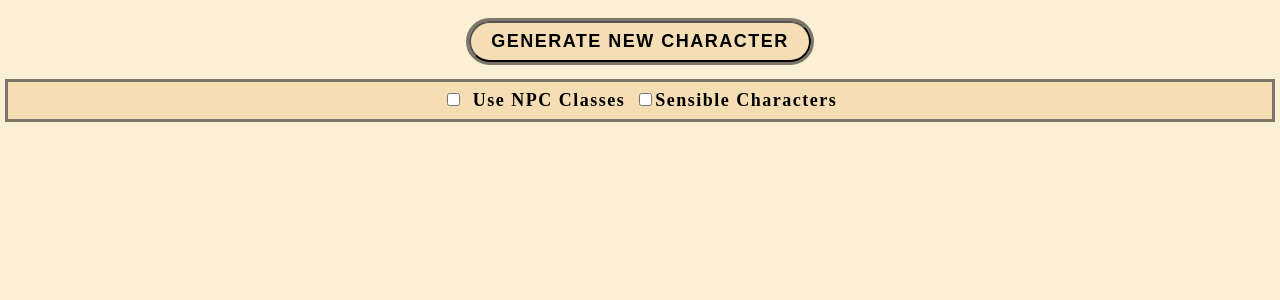
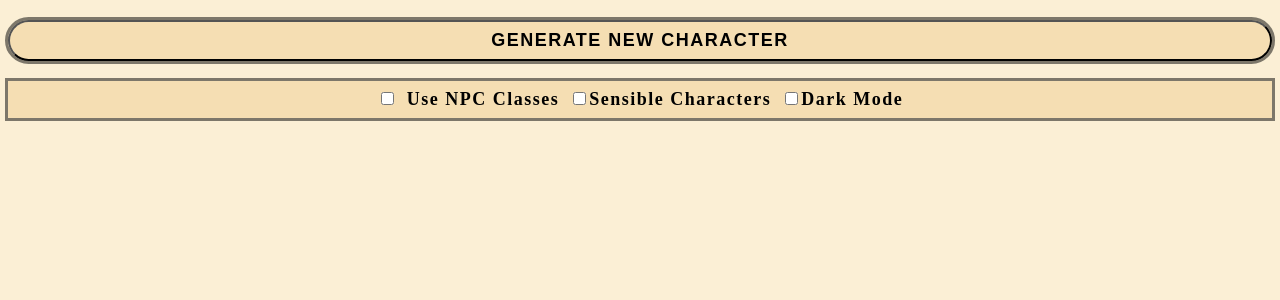
Before and after one commit to LordLuceus/mwcg, a React (Create React App) app: page / in a window 1280 px wide. Shown: the top 300 px of the page. Built offline with nearby package versions, Linux system fonts and the light colour scheme.

Commit message:
Add dark mode

```diff
--- a/src/App.css
+++ b/src/App.css
@@ -1,22 +1,3 @@
 body {
-  align-items: normal;
-  text-align: center;
-  background-color: #FBEFD5;
-  color: #000000;
-  display: flex;
-  flex-direction: column;
-  font-size: calc(10px + 2vmin);
-  justify-content: top;
-  min-height: 100vh;
-  padding-top: 1%;
-}
-
-.Background {
-  align-items: normal;
-  text-align: center;
-  justify-content: center;
-  display: flex;
-  flex-direction: column;
-  width: 90%;
   margin: auto;
 }
--- a/src/App.js
+++ b/src/App.js
@@ -234,6 +234,8 @@ export default function Creator() {
   const [data, setData] = useState();
   const [useNpcClasses, setNpcClassesChecked] = useState(false);
   const [buildSensibleCharacters, setSensibleCharsChecked] = useState(false);
+  const [darkMode, setDarkMode] = useState(false);
+
   const { height, width } = useWindowDimensions();
   const [tooltip, showTooltip] = useState(true);
 
@@ -249,11 +251,15 @@ export default function Creator() {
   const [idealsLocked, lockIdeals] = useState(false);
   const [flawsLocked, lockFlaws] = useState(false);
 
+
   const handleOnChangeNpcClasses = () => {
     setNpcClassesChecked(!useNpcClasses);
   };
   const handleOnChangeSensibleChars = () => {
     setSensibleCharsChecked(!buildSensibleCharacters);
+  };
+  const handleOnChangeDarkMode = () => {
+    setDarkMode(!darkMode);
   };
 
   function generateParents(knewParents, race, name) {
@@ -393,16 +399,28 @@ export default function Creator() {
   }
 
   return (
-    <div class="App">
+    <div
+      style={{
+        alignItems: 'normal',
+        textAlign: 'center',
+        color: '#000000',
+        display: 'flex',
+        flexDirection: 'column',
+        fontSize: 'calc(10px + 2vmin)',
+        justifyContent: 'top',
+        minHeight: '100vh',
+        padding: '20px 8px',
+        backgroundColor: darkMode ? '#121212' : '#FBEFD5',
+      }}>
       <button onClick={generateRandomCharacter}
         style={{
           padding: '8px 20px',
           marginBottom: 20,
-          backgroundColor: '#F5DEB3',
+          backgroundColor: darkMode ? '#1F1B24' : '#F5DEB3',
+          color: darkMode ? 'white' : 'black',
           outline: 'rgba(0,0,0,0.5) solid 3px',
           borderRadius: 100,
           fontSize: 18,
-          color: 'black',
           fontWeight: 700,
           letterSpacing: 1.5,
         }}
@@ -412,10 +430,10 @@ export default function Creator() {
       <div style={{
         padding: '8px 20px',
         marginBottom: 20,
-        backgroundColor: '#F5DEB3',
+        backgroundColor: darkMode ? '#1F1B24' : '#F5DEB3',
+        color: darkMode ? 'white' : 'black',
         outline: 'rgba(0,0,0,0.5) solid 3px',
         fontSize: 18,
-        color: 'black',
         fontWeight: 700,
         letterSpacing: 1.5,
         marginLeft: 'max(calc(40% - 635px), 0px)',
@@ -441,6 +459,7 @@ export default function Creator() {
             }}>
             <input type="checkbox" id="sensibleChars" name="sensibleChars" value="sensibleChars" checked={buildSensibleCharacters} onChange={handleOnChangeSensibleChars} />Sensible Characters
           </div>
+          <div>            <input type="checkbox" id="darkMode" name="darkMode" value="darkMode" checked={darkMode} onChange={handleOnChangeDarkMode} />Dark Mode</div>
         </div>
       </div>
       <div
@@ -470,19 +489,19 @@ export default function Creator() {
                 alignItems: 'stretch'
               }}
             >
-              <StatCard title={'name'} value={data.name} onToggle={lockName} />
-              <LockableDropdownStatCard title={'gender'} options={genders} value={data.gender} onToggle={lockGender} onChange={(selection) => { data.gender = selection.value }} />
-              <LockableDropdownStatCard title={'race'} options={races} value={data.race} onToggle={lockRace} onChange={(selection) => { data.race = selection.value }} />
-              <LockableDropdownStatCard title={'class'} options={playerClasses.concat(npcClasses)} value={data.characterClass} onToggle={lockClass} onChange={(selection) => { data.class = selection.value }} />
-              <LockableDropdownStatCard title={'birthsign'} options={birthsigns} value={data.birthsign} onToggle={lockBirthsign} onChange={(selection) => { data.birthsign = selection.value }} />
-              <LockableDropdownStatCard title={'nerevarine'} options={["Yes", "No"]} value={data.isNerevarine ? "Yes" : "No"} onToggle={lockMQ} onChange={(selection) => { data.isNerevarine = selection.value }} />
+              <StatCard title={'name'} value={data.name} onToggle={lockName} darkMode={darkMode} />
+              <LockableDropdownStatCard title={'gender'} options={genders} value={data.gender} onToggle={lockGender} onChange={(selection) => { data.gender = selection.value }} darkMode={darkMode} />
+              <LockableDropdownStatCard title={'race'} options={races} value={data.race} onToggle={lockRace} onChange={(selection) => { data.race = selection.value }} darkMode={darkMode} />
+              <LockableDropdownStatCard title={'class'} options={playerClasses.concat(npcClasses)} value={data.characterClass} onToggle={lockClass} onChange={(selection) => { data.class = selection.value }} darkMode={darkMode} />
+              <LockableDropdownStatCard title={'birthsign'} options={birthsigns} value={data.birthsign} onToggle={lockBirthsign} onChange={(selection) => { data.birthsign = selection.value }} darkMode={darkMode} />
+              <LockableDropdownStatCard title={'nerevarine'} options={["Yes", "No"]} value={data.isNerevarine ? "Yes" : "No"} onToggle={lockMQ} onChange={(selection) => { data.isNerevarine = selection.value }} darkMode={darkMode} />
               <LockableDropdownStatCard title={'occult'} options={["None", "Vampire", "Werewolf"]} value={data.isVampire
                 ? "Vampire"
                 : data.isWerewolf
                   ? "Werewolf"
                   : "None"
               } onToggle={lockOccult}
-                onChange={(selection) => { data.isVampire = selection.value == "Vampire"; data.isWerewolf = selection.value == "Werewolf" }} />
+                onChange={(selection) => { data.isVampire = selection.value == "Vampire"; data.isWerewolf = selection.value == "Werewolf" }} darkMode={darkMode} />
             </div>
             <div
               style={{
@@ -492,7 +511,7 @@ export default function Creator() {
                 // minWidth: 480,
               }}
             >
-              <StatCard title={`Bio`} value={buildDescription(data)} centerText={false} />
+              <StatCard title={`Bio`} value={buildDescription(data)} centerText={false} darkMode={darkMode} />
               <LockableStatCard title={`Factions`} value={<div
                 style={{
                   display: 'flex',
@@ -502,19 +521,20 @@ export default function Creator() {
                 {
                   Object.keys(data.factions).map(function (title, i) {
                     return data.factions[title].length > 0 && Object.keys(data.factions[title]).map(function (faction, j) {
-                      return <StatCard title={title} value={data.factions[title][faction]} nested={true} />
+                      return <StatCard title={title} value={data.factions[title][faction]} nested={true} darkMode={darkMode} />
                     })
                   })
                 }
               </div>}
                 onToggle={lockFactions}
-                centerText={false} />
+                centerText={false} darkMode={darkMode} />
               <div style={{
                 display: 'flex',
                 flexDirection: width <= 800 ? 'column' : 'row',
                 alignItems: 'start',
 
-              }}>
+              }}
+                darkMode={darkMode}>
                 <LockableStatCard title={`Drives`} value={<div style={{
                   display: 'flex',
                   flexDirection: 'column',
@@ -522,11 +542,11 @@ export default function Creator() {
                 }}>
                   {
                     Object.keys(data.drives).map(function (key, i) {
-                      return <StatCard title={key} value={data.drives[key]} nested={true} />
+                      return <StatCard title={key} value={data.drives[key]} nested={true} darkMode={darkMode} />
                     })
                   }
                 </div>}
-                  onToggle={lockDrives} />
+                  onToggle={lockDrives} darkMode={darkMode} />
                 <LockableStatCard title={`Ideals`} value={<div style={{
                   display: 'flex',
                   flexDirection: 'column',
@@ -534,11 +554,11 @@ export default function Creator() {
                 }}>
                   {
                     Object.keys(data.ideals).map(function (key, i) {
-                      return <StatCard title={key} value={data.ideals[key]} nested={true} />
+                      return <StatCard title={key} value={data.ideals[key]} nested={true} darkMode={darkMode} />
                     })
                   }
                 </div>}
-                  onToggle={lockIdeals} />
+                  onToggle={lockIdeals} darkMode={darkMode} />
                 <LockableStatCard title={`Flaws`} value={<div style={{
                   display: 'flex',
                   flexDirection: 'column',
@@ -546,31 +566,32 @@ export default function Creator() {
                 }}>
                   {
                     Object.keys(data.flaws).map(function (key, i) {
-                      return <StatCard title={key} value={data.flaws[key]} nested={true} />
+                      return <StatCard title={key} value={data.flaws[key]} nested={true} darkMode={darkMode} />
                     })
                   }
                 </div>}
-                  onToggle={lockFlaws} />
+                  onToggle={lockFlaws} darkMode={darkMode} />
               </div>
             </div>
           </div>
         }
       </div>
 
-    </div>
+    </div >
   );
 }
 
 //TODO These should all be components in some sort of hierarchy
 
-function StatCard({ title, value, centerText = true, nested = false }) {
+function StatCard({ title, value, centerText = true, nested = false, darkMode = false }) {
   return (
     <div
       style={{
         margin: 10,
         padding: 15,
         width: 'calc(100% - 50px)',
-        backgroundColor: nested ? '#EFE1BC' : '#F5DEB3',
+        backgroundColor: nested ? darkMode ? '#332940' : '#EFE1BC' : darkMode ? '#1F1B24' : '#F5DEB3',
+        color: darkMode ? 'white' : 'black',
         outline: 'rgba(0,0,0,0.5) solid 3px',
         borderRadius: 10,
         textAlign: centerText ? 'center' : 'left',
@@ -581,7 +602,7 @@ function StatCard({ title, value, centerText = true, nested = false }) {
     </div>)
 }
 
-function LockableStatCard({ title, value, centerText = true, nested = false, onToggle = () => { } }) {
+function LockableStatCard({ title, value, centerText = true, nested = false, onToggle = () => { }, darkMode = false }) {
 
   const [isLocked, setIsLocked] = useState(false);
 
@@ -591,7 +612,8 @@ function LockableStatCard({ title, value, centerText = true, nested = false, onT
         margin: 10,
         padding: 15,
         width: 'calc(100% - 50px)',
-        backgroundColor: nested ? '#EFE1BC' : '#F5DEB3',
+        backgroundColor: nested ? darkMode ? '#332940' : '#EFE1BC' : darkMode ? '#1F1B24' : '#F5DEB3',
+        color: darkMode ? 'white' : 'black',
         outline: 'rgba(0,0,0,0.5) solid 3px',
         borderRadius: 10,
         textAlign: centerText ? 'center' : 'left',
@@ -613,14 +635,14 @@ function LockableStatCard({ title, value, centerText = true, nested = false, onT
         }}
       >
         {onToggle(isLocked)}
-        {isLocked ? <IoMdLock /> : <IoMdUnlock />}
+        {isLocked ? <IoMdLock color={darkMode ? 'white' : 'black'} /> : <IoMdUnlock color={darkMode ? 'white' : 'black'} />}
       </button>
       <div style={{ fontSize: 18, fontWeight: 700, marginBottom: 10 }}>{title.toUpperCase()}</div>
       <div style={{ fontSize: 20, fontWeight: 500 }}>{value}</div>
     </div >)
 }
 
-function LockableDropdownStatCard({ title, value, centerText = true, nested = false, options = [], onToggle = () => { }, onChange = () => { } }) {
+function LockableDropdownStatCard({ title, value, centerText = true, nested = false, options = [], onToggle = () => { }, onChange = () => { }, darkMode = false }) {
 
   const [isLocked, setIsLocked] = useState(false);
 
@@ -630,7 +652,8 @@ function LockableDropdownStatCard({ title, value, centerText = true, nested = fa
         margin: 10,
         padding: 15,
         width: 'calc(100% - 50px)',
-        backgroundColor: nested ? '#EFE1BC' : '#F5DEB3',
+        backgroundColor: nested ? darkMode ? '#332940' : '#EFE1BC' : darkMode ? '#1F1B24' : '#F5DEB3',
+        color: darkMode ? 'white' : 'black',
         outline: 'rgba(0,0,0,0.5) solid 3px',
         borderRadius: 10,
         textAlign: centerText ? 'center' : 'left',
@@ -652,7 +675,7 @@ function LockableDropdownStatCard({ title, value, centerText = true, nested = fa
         }}
       >
         {onToggle(isLocked)}
-        {isLocked ? <IoMdLock /> : <IoMdUnlock />}
+        {isLocked ? <IoMdLock color={darkMode ? 'white' : 'black'} /> : <IoMdUnlock color={darkMode ? 'white' : 'black'} />}
       </button>
       <div style={{ fontSize: 18, fontWeight: 700, marginBottom: 10 }}>{title.toUpperCase()}</div>
       <div style={{ fontSize: 20, fontWeight: 500 }}>{<Dropdown options={options} onChange={(selection) => { onChange(selection); setIsLocked(true) }} value={value} />}</div>
```
